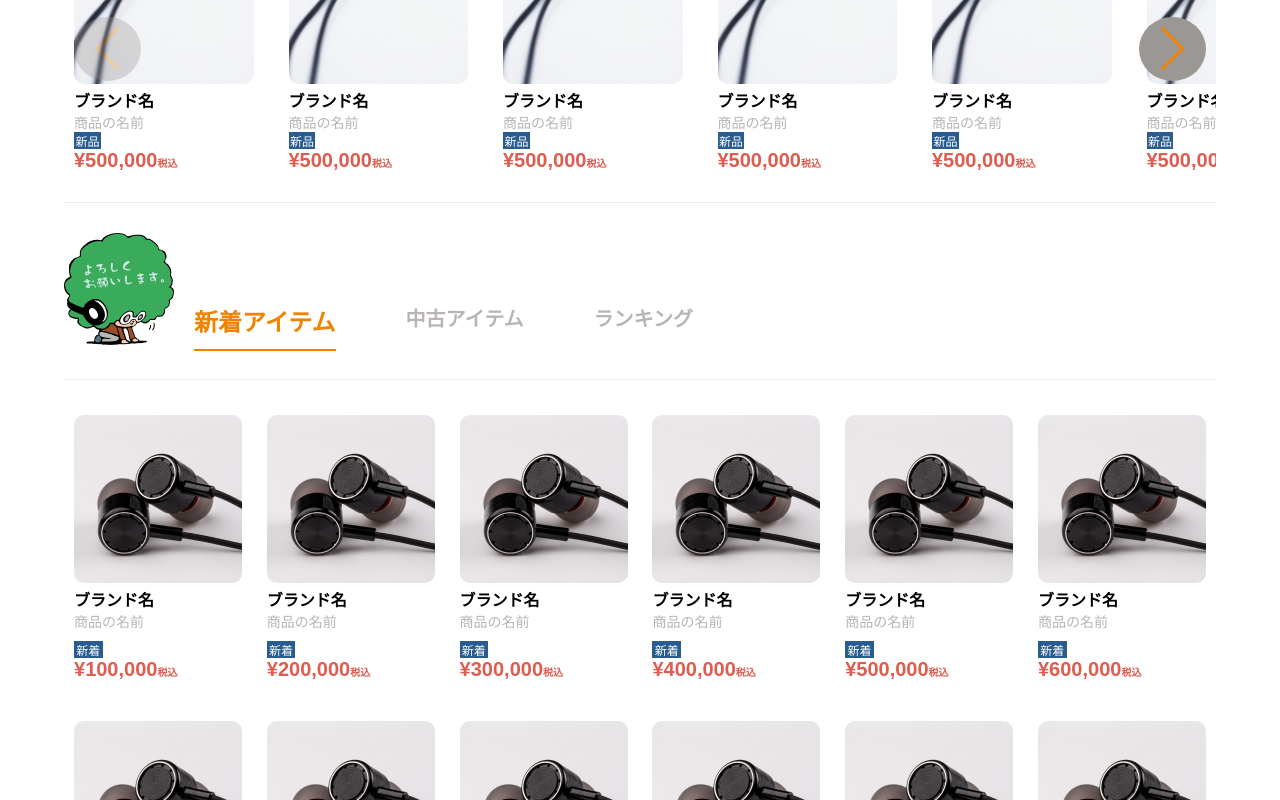
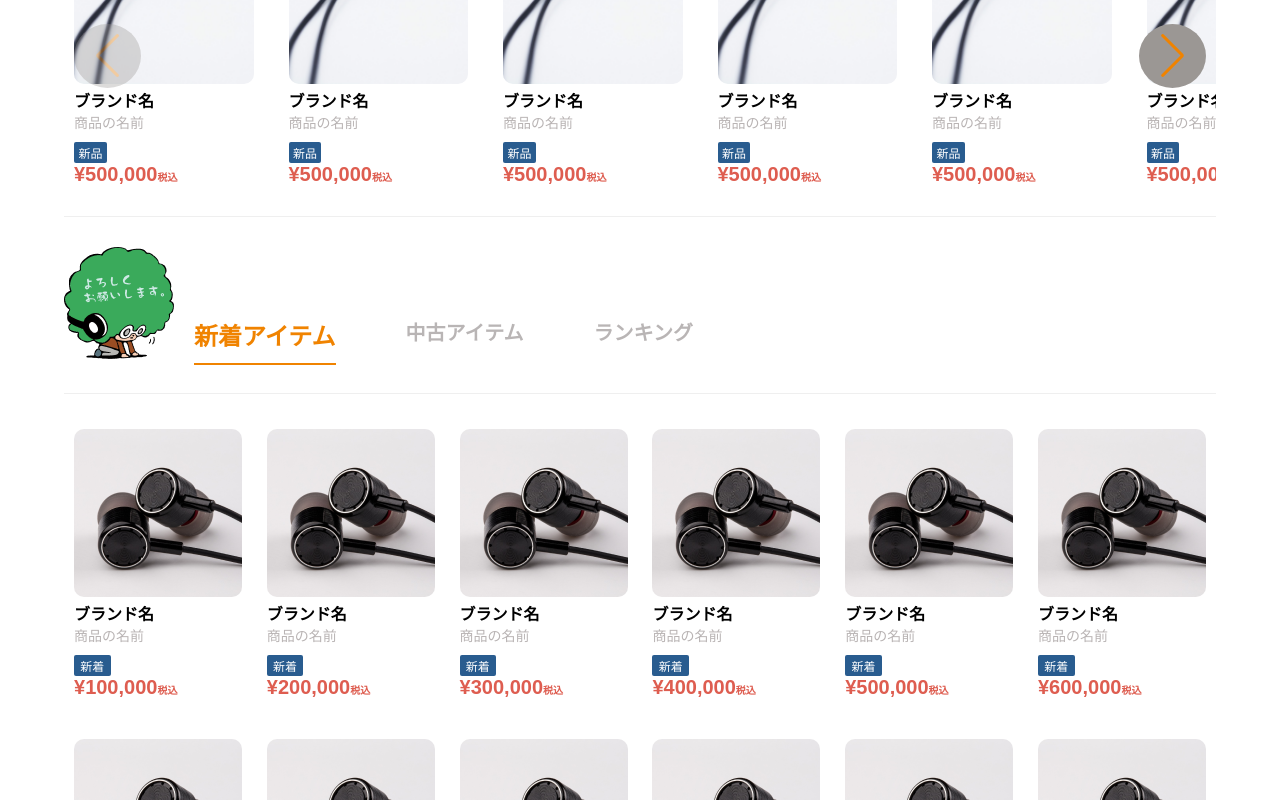
Before and after one commit to liupeiyu21/new-ear-, a React (Vite) app: page / in a window 1280 px wide. Shown: the part 1020-1820 px from the top of the page. Built offline with nearby package versions, Linux system fonts and the light colour scheme.

Commit message:
商品の状態　更新

```diff
--- a/src/PcTop.css
+++ b/src/PcTop.css
@@ -428,6 +428,9 @@ h1 > img{
     color: #b9b4b4;
 }
 .check-status{
+    margin-top: 10px;
+    padding: 2px 3px;
+    border-radius: 2px;
     background-color: #295c8f;
     width: 15%;
     color: #fff;
@@ -528,6 +531,8 @@ h1 > img{
   }
   .statusNew{
     margin-top: 10px;
+    padding: 2px 4px;
+    border-radius: 2px;
     background-color: #295c8f;
     width: 17%;
     text-align: center;
@@ -537,6 +542,9 @@ h1 > img{
 
   }
   .statusUsed{
+    margin-top: 10px;
+    padding: 2px 4px;
+    border-radius: 2px;
     background-color: #F08300;
     width: 17%;
     text-align: center;
@@ -545,6 +553,9 @@ h1 > img{
     margin-bottom: 0;
   }
   .statusRanking{
+    margin-top: 10px;
+    padding: 2px 4px;
+    border-radius: 2px;
     background-color: #e53935;
     width: 17%;
     text-align: center;
```
